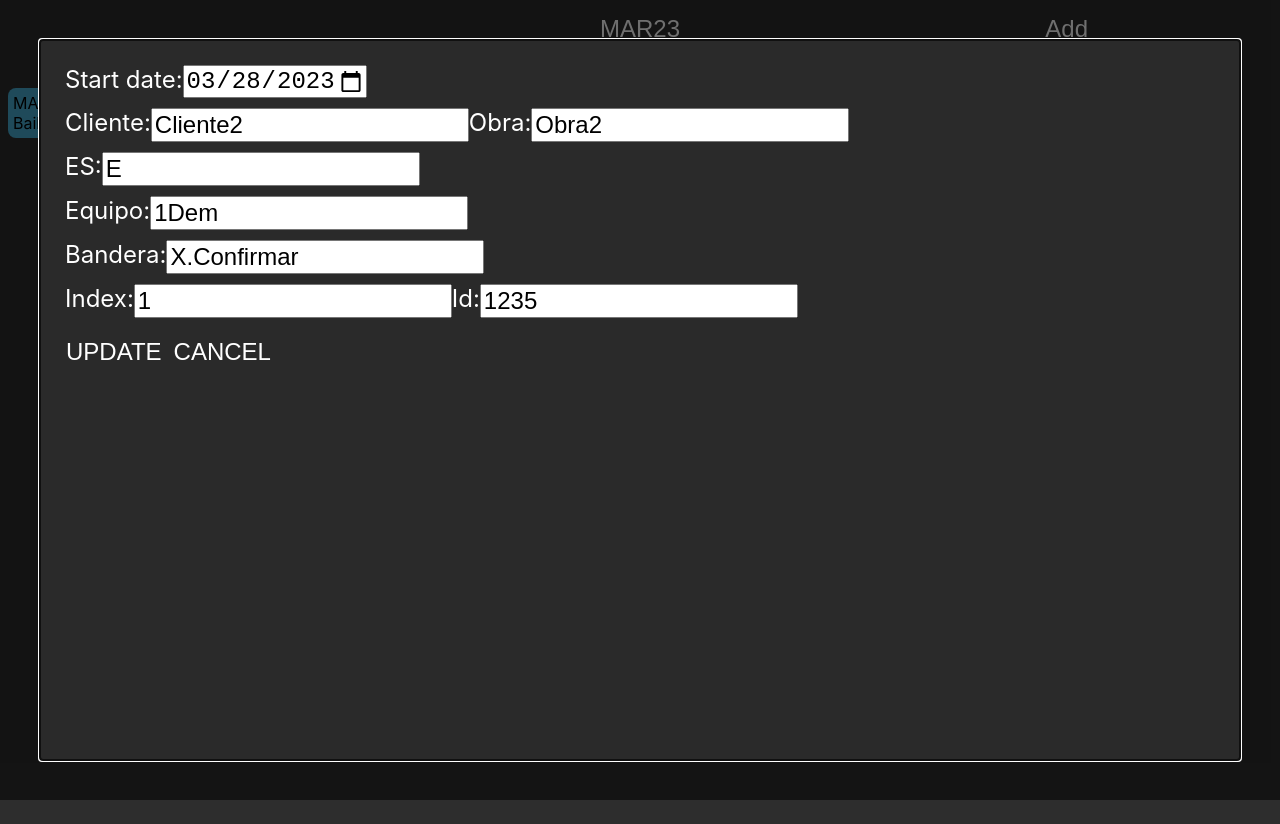
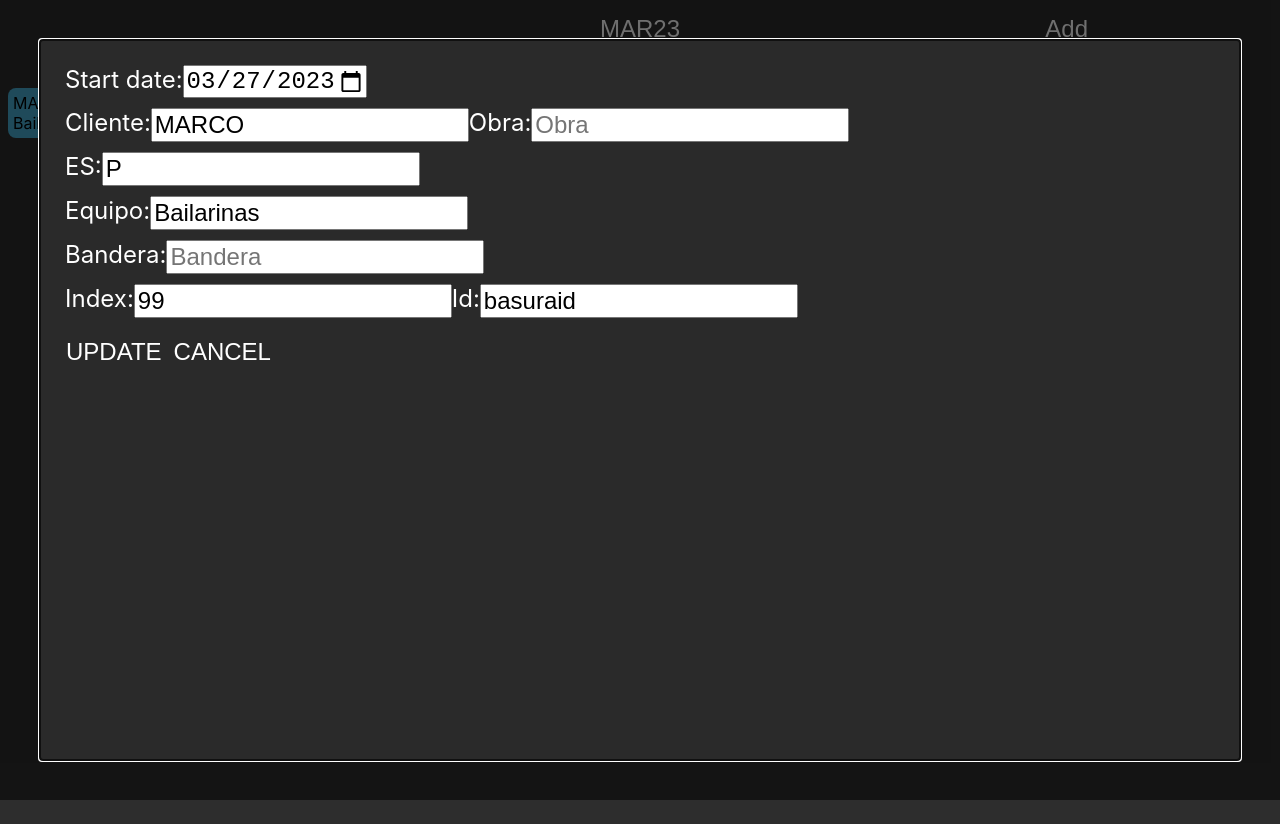
Before and after one commit to DanielBarragan96/ruta-js, a React (Create React App) app: page / in a window 1280 px wide. Built offline with nearby package versions, Linux system fonts and the light colour scheme.

Commit message:
changed notes

```diff
--- a/src/NavBar.jsx
+++ b/src/NavBar.jsx
@@ -3,7 +3,7 @@ import React from "react";
 import "./NavBar.css";
 import ModalCreateNewTask from "./CreateNewTask";
 
-export default function NavBar({ date }) {
+export default function NavBar({ date, insertTask }) {
   let newDate = new Date(date);
   newDate.setMonth(newDate.getMonth());
   const month = newDate
@@ -11,6 +11,7 @@ export default function NavBar({ date }) {
     .toUpperCase();
   let year = newDate.getFullYear().toString().substring(2, 4);
 
+  //TODO remove force modal
   let [showModal, setShowModal] = useState(true);
   let handleOpenModal = () => {
     setShowModal(true);
@@ -29,15 +30,14 @@ export default function NavBar({ date }) {
         handleCloseModal={handleCloseModal}
         //TODO remove dummy data
         task={{
-          date: "2023-03-28",
-          id: "1235",
-          clienteMin: "Cliente2",
-          obraMin: "Obra2",
-          index: 1,
-          type: "E",
-          equipo: "1Dem",
-          bandera: "X.Confirmar",
+          date: "2023-03-27",
+          id: "basuraid",
+          clienteMin: "MARCO",
+          index: 99,
+          type: "P",
+          equipo: "Bailarinas",
         }}
+        insertTask={insertTask}
       />
     </div>
   );
```
